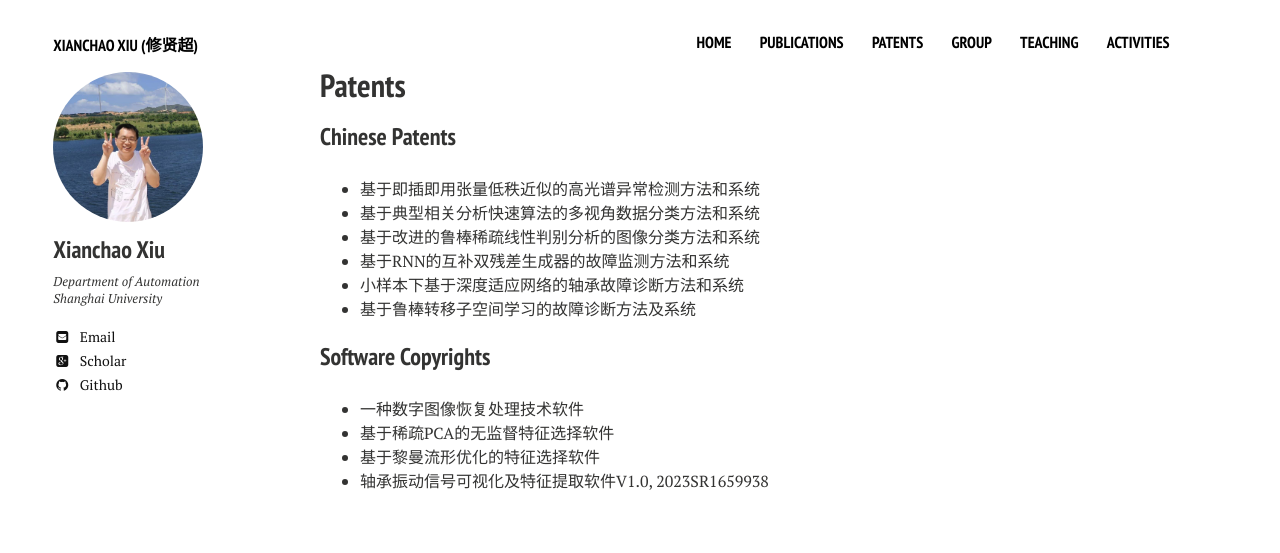
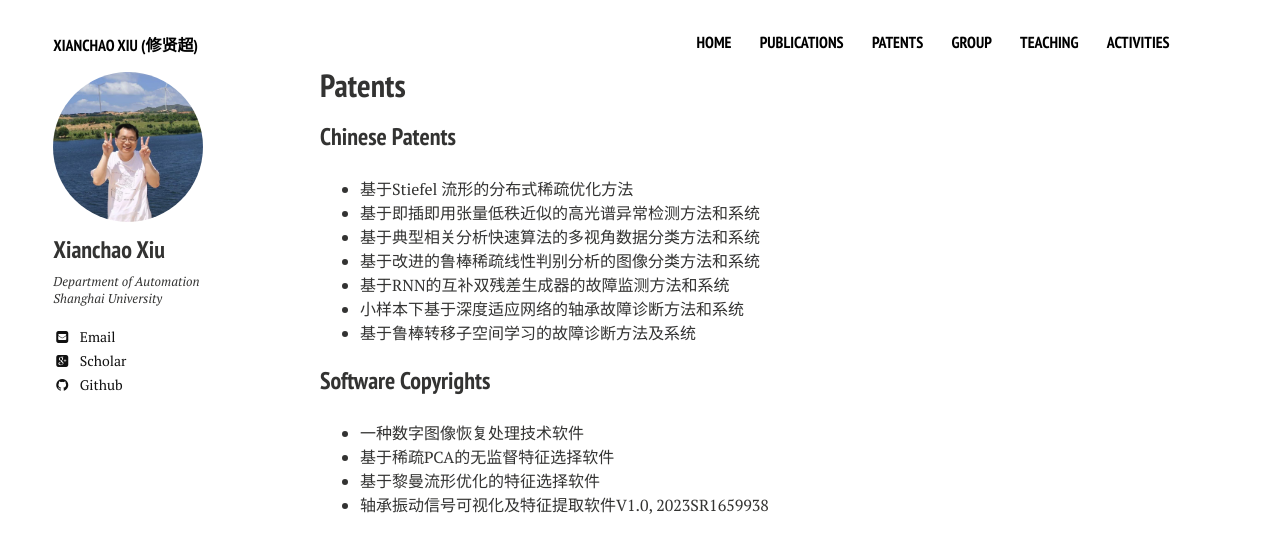
Before and after one commit to xianchaoxiu/xianchaoxiu.github.io, a Jekyll site: the page built from patents/index.md, in a window 1280 px wide. Shown: the top 553 px of the page. Built offline with Jekyll 4.4.1, drawn with Linux system fonts in a browser that asks for light colours; nearby versions of some CDN libraries.

Commit message:
Update index.md

```diff
--- a/patents/index.md
+++ b/patents/index.md
@@ -9,6 +9,7 @@ share: false
 
 
 ### Chinese Patents
+* 基于Stiefel 流形的分布式稀疏优化方法 <br>
 * 基于即插即用张量低秩近似的高光谱异常检测方法和系统 <br>
 * 基于典型相关分析快速算法的多视角数据分类方法和系统 <br>
 * 基于改进的鲁棒稀疏线性判别分析的图像分类方法和系统 <br>
```
